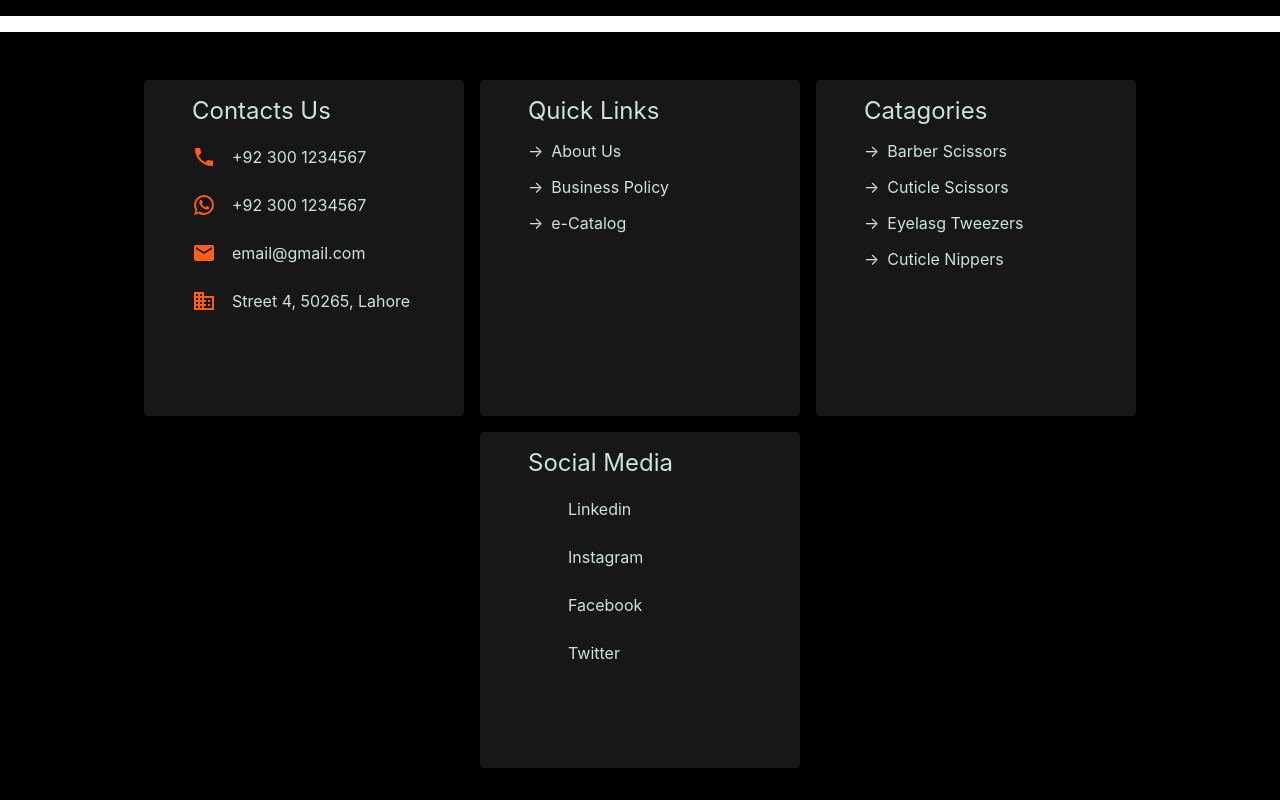
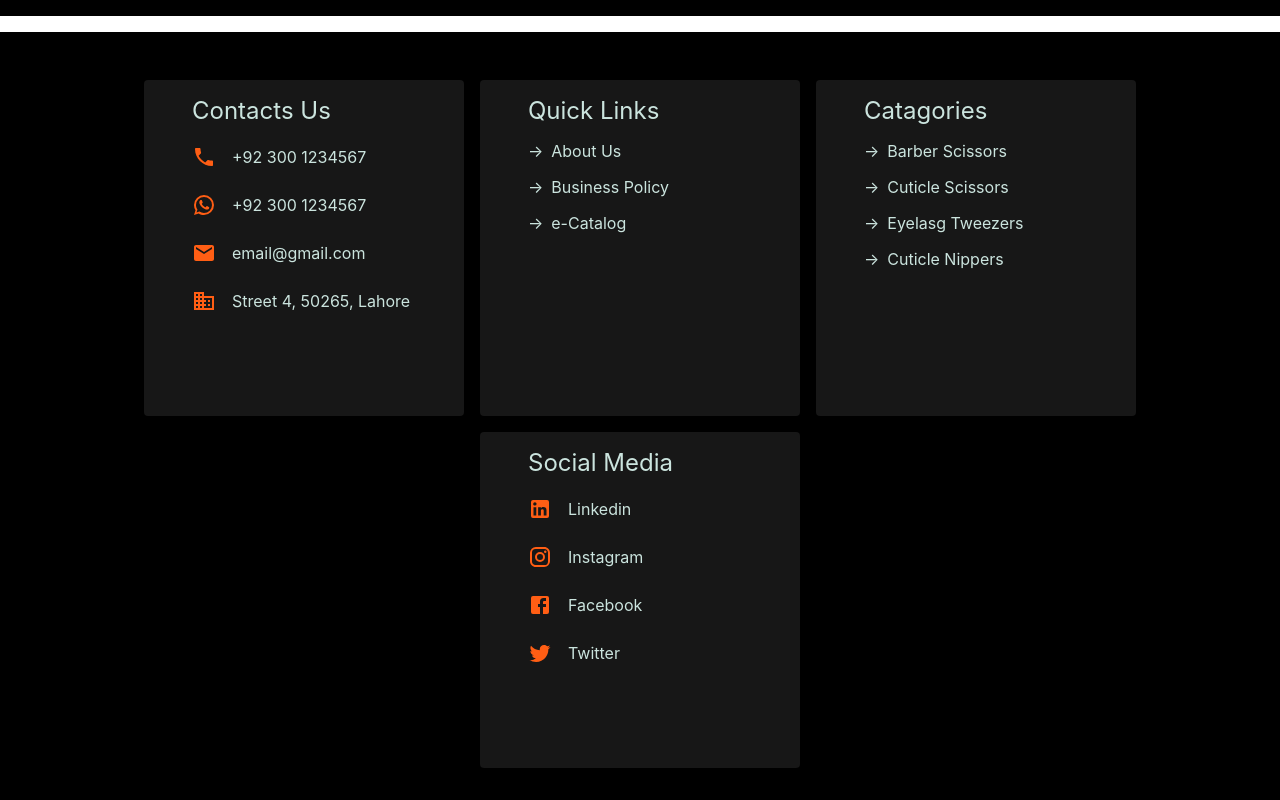
Before and after one commit to adnan725/swift-trd, a React (Create React App) app: page / in a window 1280 px wide. Shown: the part 504-1304 px from the top of the page. Built offline with nearby package versions, Linux system fonts and the light colour scheme.

Commit message:
restyles footer component

```diff
--- a/src/components/Footer/Footer.module.scss
+++ b/src/components/Footer/Footer.module.scss
@@ -32,6 +32,7 @@
         @include flex(column, 1rem, flex-start, center);
 
         li {
+          transition: all 200ms;
           @include flex(row, 0.5rem, center, center);
 
           .logoWrapper {
@@ -43,6 +44,11 @@
               color: $color-primary;
             }
           }
+
+          &:hover {
+            cursor: pointer;
+            margin-left: 0.75rem;
+          }
         }
       }
     }
--- a/src/components/Footer/index.jsx
+++ b/src/components/Footer/index.jsx
@@ -3,6 +3,10 @@ import EmailIcon from "@mui/icons-material/Email";
 import BusinessIcon from "@mui/icons-material/Business";
 import WhatsAppIcon from "@mui/icons-material/WhatsApp";
 import LocalPhoneIcon from "@mui/icons-material/LocalPhone";
+import LinkedInIcon from "@mui/icons-material/LinkedIn";
+import InstagramIcon from "@mui/icons-material/Instagram";
+import FacebookIcon from "@mui/icons-material/Facebook";
+import TwitterIcon from "@mui/icons-material/Twitter";
 
 const Footer = () => {
   return (
@@ -79,19 +83,27 @@ const Footer = () => {
           <div className={styles.links}>Social Media</div>
           <ul className={styles.items}>
             <li>
-              <span className={styles.logoWrapper}></span>
+              <span className={styles.logoWrapper}>
+                <LinkedInIcon className={styles.icon} />
+              </span>
               <span>Linkedin</span>
             </li>
             <li>
-              <span className={styles.logoWrapper}></span>
+              <span className={styles.logoWrapper}>
+                <InstagramIcon className={styles.icon} />
+              </span>
               <span>Instagram</span>
             </li>
             <li>
-              <span className={styles.logoWrapper}></span>
+              <span className={styles.logoWrapper}>
+                <FacebookIcon className={styles.icon} />
+              </span>
               <span>Facebook</span>
             </li>
             <li>
-              <span className={styles.logoWrapper}></span>
+              <span className={styles.logoWrapper}>
+                <TwitterIcon className={styles.icon} />
+              </span>
               <span>Twitter</span>
             </li>
           </ul>
```
